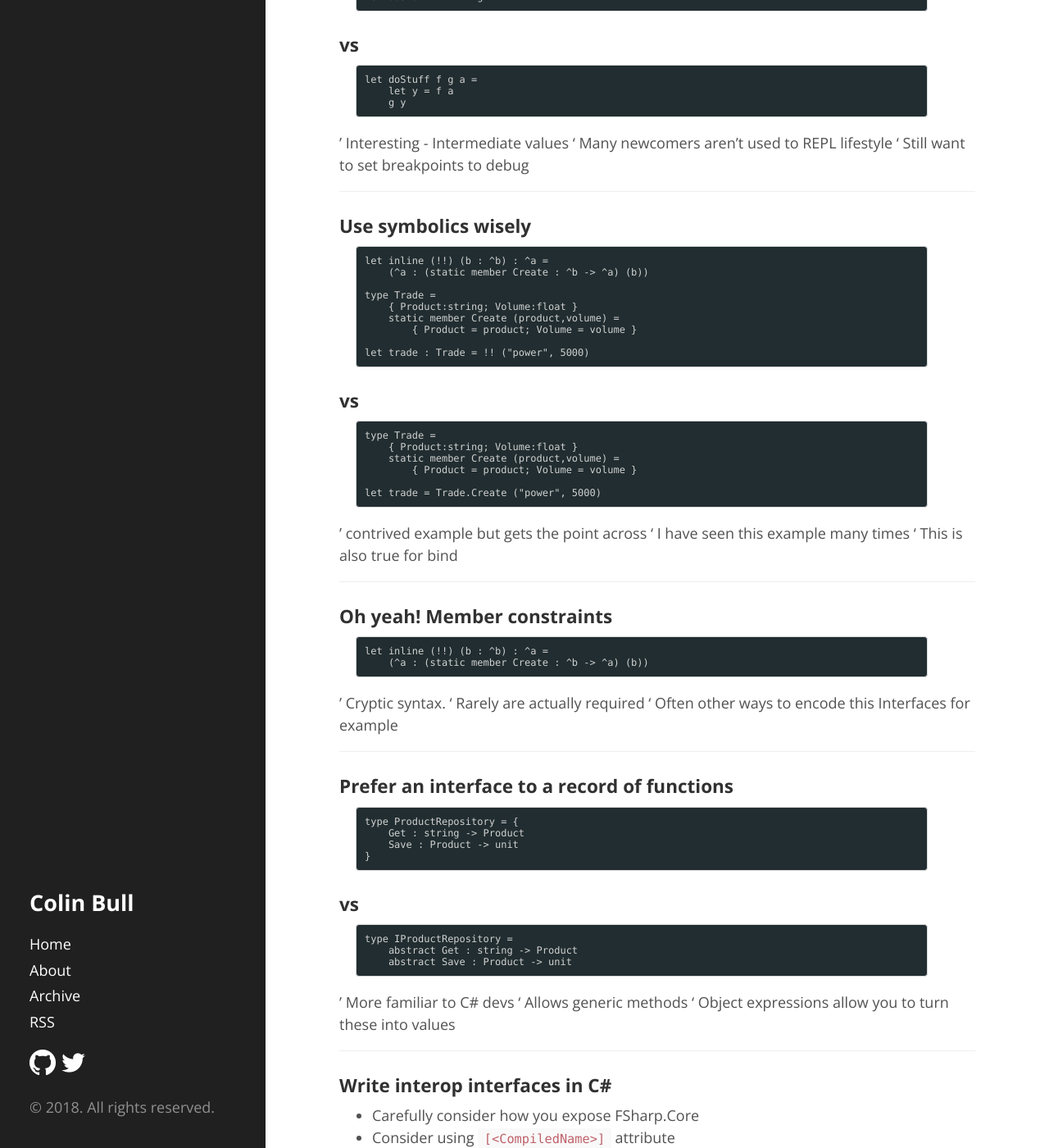
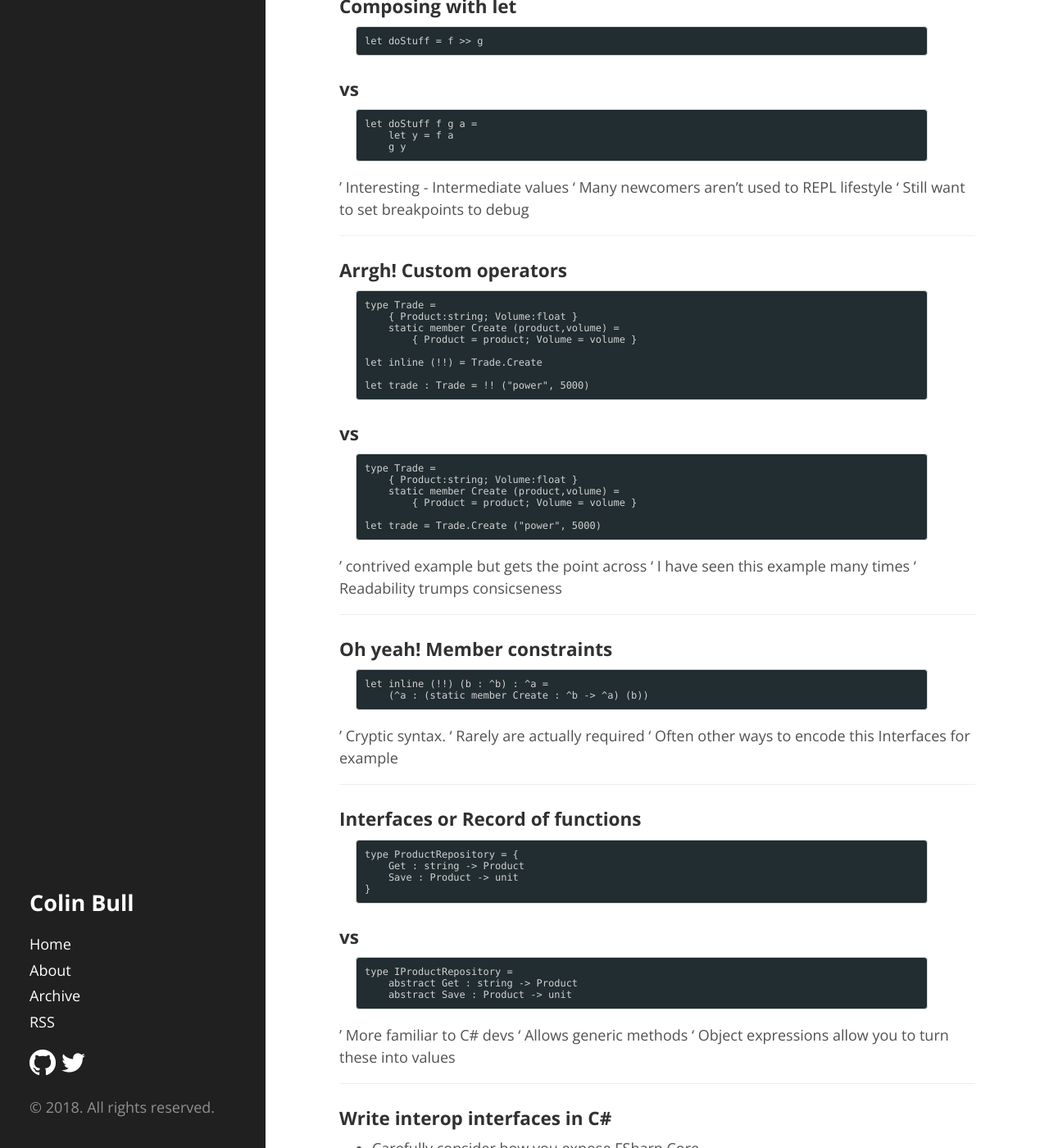
Before and after one commit to colinbull/colinbull.github.io, a Jekyll site: the page built from talks/Adopting_Fsharp/slides/index.md, in a window 1280 px wide and 1400 px high, scrolled down 4759 px. Shown: the whole window at 82% size. Built offline with Jekyll 4.4.1, drawn with Linux system fonts in a browser that asks for light colours; some web fonts are replaced; our own code applies the rules of GitHub Pages for plain Markdown files; Markdown is read by kramdown in place of the engine named in the settings; some of the changed text lies outside the part shown.

Commit message:
Final changes

```diff
--- a/talks/Adopting_Fsharp/slides/index.md
+++ b/talks/Adopting_Fsharp/slides/index.md
@@ -161,15 +165,14 @@
 
 ***
 
-### Use symbolics wisely
-
-    let inline (!!) (b : ^b) : ^a =
-        (^a : (static member Create : ^b -> ^a) (b))
+### Arrgh! Custom operators
 
     type Trade =
         { Product:string; Volume:float }
         static member Create (product,volume) =
             { Product = product; Volume = volume }
+
+    let inline (!!) = Trade.Create
 
     let trade : Trade = !! ("power", 5000)
 
@@ -184,7 +187,7 @@
 
 ' contrived example but gets the point across
 ' I have seen this example many times
-' This is also true for bind
+' Readability trumps consicseness
 
 ***
 
@@ -199,7 +202,7 @@
 
 ***
 
-### Prefer an interface to a record of functions
+### Interfaces or Record of functions
 
     type ProductRepository = {
         Get : string -> Product
@@ -233,7 +236,10 @@
 
 ### Utilise the .NET ecosystem
 
-* Don't worry to much about non-functional interfaces
+* Giraffe and ASPNET Core
+* Newtonsoft.Json
+* PdfSharp
+* etc..
 
 ' F# runs on the CLR utilise the libraries
 ' Can always wrap in a facade
```
Also changed, not shown: other parts of talks/Adopting_Fsharp/slides/index.md (+12 -8 lines).
